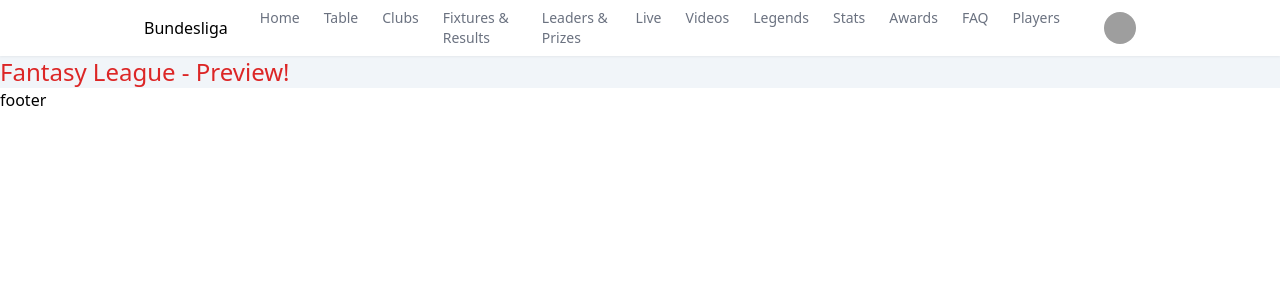
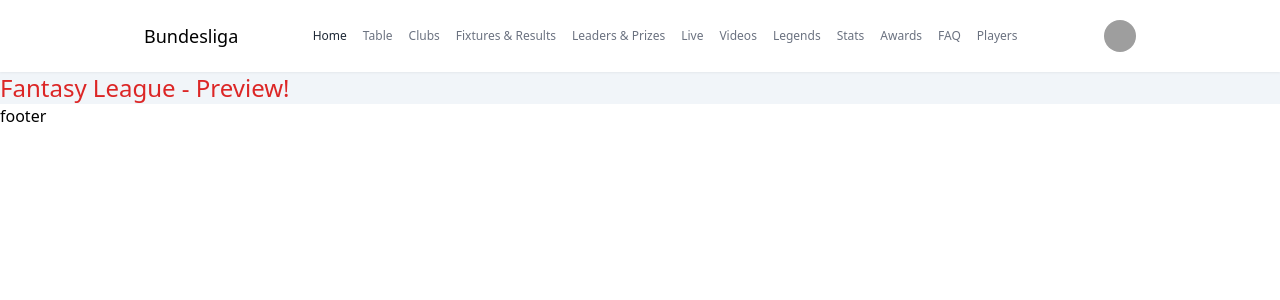
Before and after one commit to ppilatso/gergenpress, a Next.js app: page / in a window 1280 px wide. Shown: the top 300 px of the page. Built offline with nearby package versions, Linux system fonts and the light colour scheme; grey boxes are pictures that could not be loaded.

Commit message:
fix menu button and navigation hover

```diff
--- a/components/navbar/navbar.tsx
+++ b/components/navbar/navbar.tsx
@@ -2,8 +2,6 @@
 import React, { Fragment } from 'react'
 import { Disclosure, Menu, Transition } from '@headlessui/react'
 
-//todo: fix menu button on hover highlight
-//todo: underline nav item on hover
 //todo: appropriate font and logo with optimized Next/Image
 
 const navigation = [
@@ -31,13 +29,13 @@ function classNames(...classes: any[]) {
 
 function navbar() {
    return (
-      <Disclosure as='nav' className='bg-white drop-shadow-sm'>
+      <Disclosure as='nav' className='bg-white drop-shadow-sm py-2'>
          {({ open }) => (
             <>
             <div className="mx-auto max-w-8xl px-2 sm:px-6 lg:px-36">
                <div className="relative flex h-14 items-center justify-between">
                      <div className="flex flex-shrink-0 items-center">
-                           <h2>Bundesliga</h2>
+                           <div className='text-lg md:text-lg'>Bundesliga</div>
                      </div>
                      <div className="flex flex-1 items-center justify-center sm:items-stretch sm:justify-center">
                         <div className='hidden relative sm:ml-6 sm:block'>
@@ -47,8 +45,8 @@ function navbar() {
                                  key={item.name}
                                  href={item.href}
                                  className={classNames(
-                                    item.current ? 'text-gray-500' : 'text-gray-500',
-                                    'px-2 py-2 rounded-md text-xs md:text-sm font-light'
+                                    item.current ? 'text-gray-800' : 'text-gray-500',
+                                    'px-2 md:px-1 text-xs md:text-xs font-light decoration-2 hover:text-gray-800 hover:underline hover:underline-offset-8 md:hover:underline-offset-4'
                                  )}
                                  aria-current={item.current ? 'page' : undefined}
                               >
@@ -65,8 +63,8 @@ function navbar() {
                            <Menu.Button
                               className='
                                  flex rounded-full
-                                 hover:outline-none focus:ring-2
-                                 hover:ring-white focus:ring-offset-2
+                                 hover:outline-none hover:ring-2
+                                 hover:ring-white hover:ring-offset-2
                                  hover:ring-offset-gray-800'
                               >
                               <span className="sr-only">Open user menu</span>
```
Also changed, not shown: public/bundesliga_pos.svg (added).
